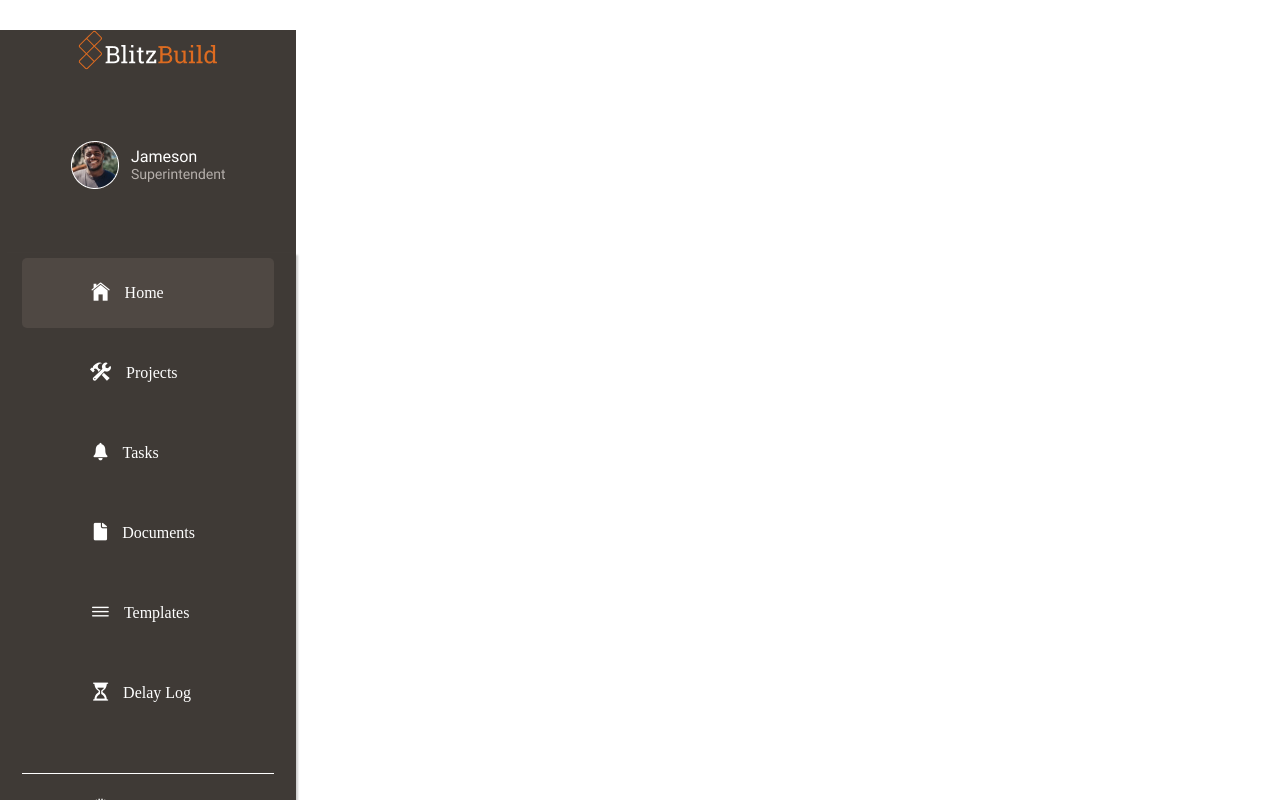
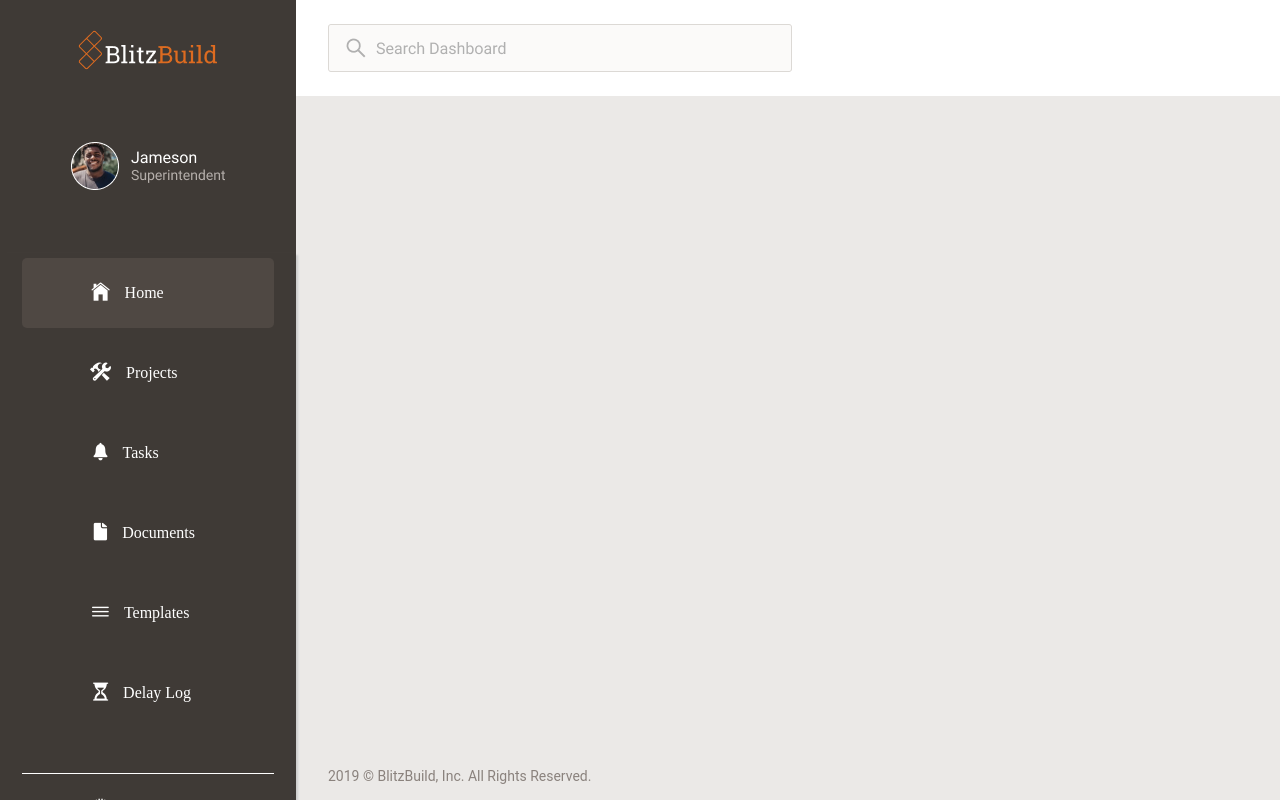
Before and after one commit to mharley12345/blitz-build-fe, a React (Create React App) app in the folder blitz-build/: page / in a window 1280 px wide. Built offline with nearby package versions, Linux system fonts and the light colour scheme; no server answers; what auth0-js would draw is missing.

Commit message:
changed routing

```diff
--- a/blitz-build/src/App.js
+++ b/blitz-build/src/App.js
@@ -77,6 +77,8 @@ function App() {
       {/* <ProjectProvider> */}
       <TaskProvider>
         <OpenContext.Provider value={{ open, setOpen }}>
+          <NavBar setPathname={setPathname} navLinks={navLinks} />
+          <Layout pathname={pathname}>
             <Switch>
               {/* <Route exact path="/auth" component={Auth} />
             <Route exact path="/navbar" component={AuthNavBar} />
@@ -86,15 +88,15 @@ function App() {
               <Route exact path="/log-out" component={Logout} />
 
               {/*   */}
-            <NavBar setPathname={setPathname} navLinks={navLinks} />
-            <Layout pathname={pathname}>
+              {/* <NavBar setPathname={setPathname} navLinks={navLinks} />
+            <Layout pathname={pathname}> */}
               <Route exact path="/dashboard" component={TaskCard} />
               <Route exact path="/tasks" component={Tasks} />
               <Route exact path="/projects" component={Projects} />
               <Route exact path="/project/:id" component={IndividualProject} />
               <Route exact path="/delay-log" component={DelayLog} />
+            </Switch>
           </Layout>
-          </Switch>
         </OpenContext.Provider>
       </TaskProvider>
 
```
Lines whose indentation alone changed are shown as unchanged.
